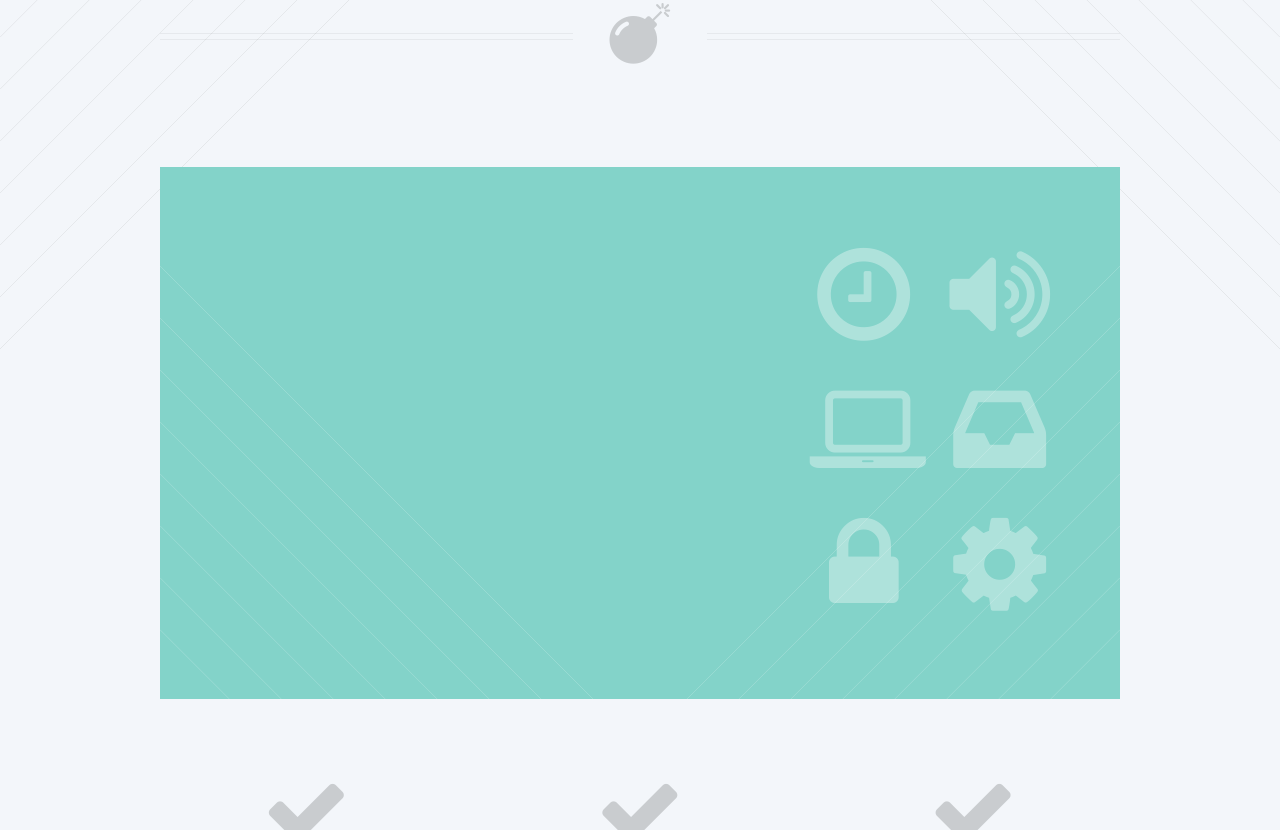
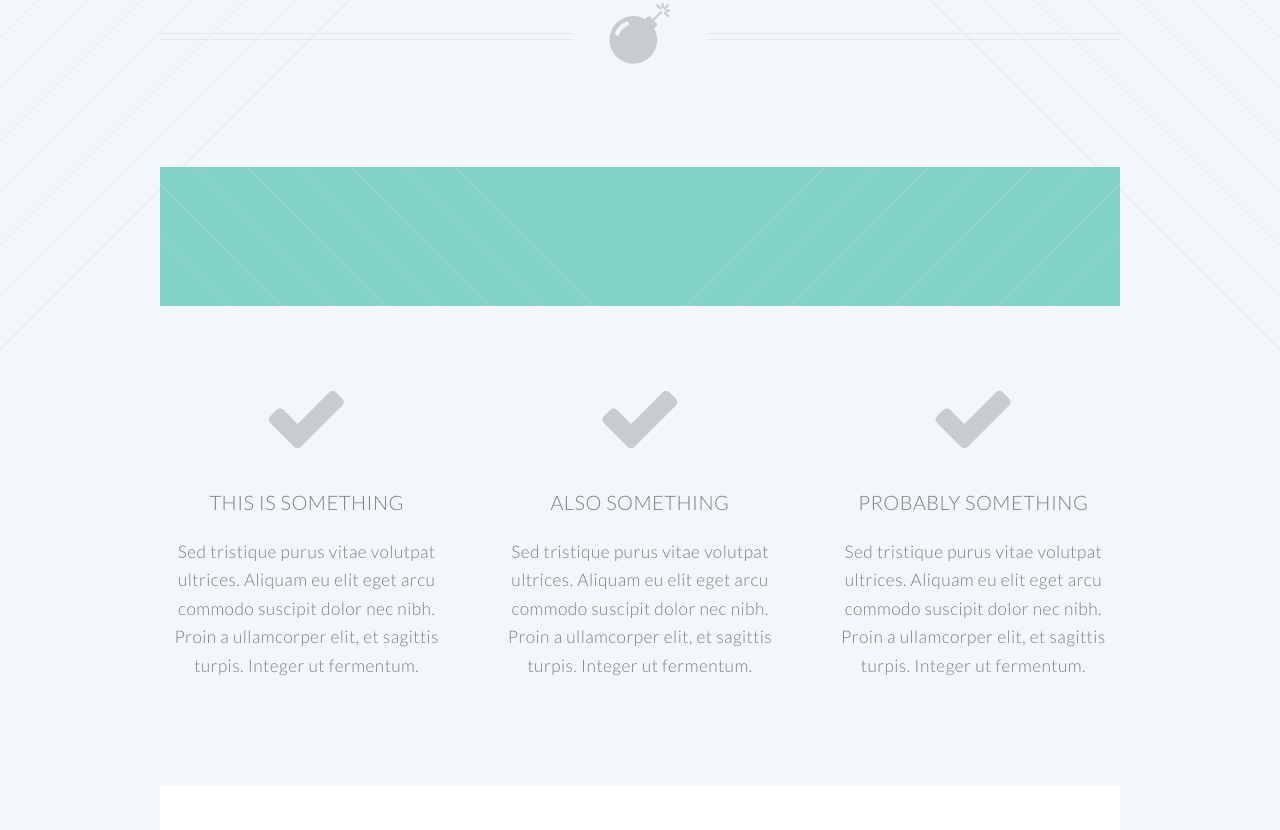
Before and after one commit to theflyingcow123/theflyingcow123.github.io, a plain HTML site: page index.html in a window 1280 px wide. Shown: the part 627-1457 px from the top of the page. Drawn offline with Linux system fonts and the light colour scheme.

Commit message:
deleted icons

```diff
--- a/index.html
+++ b/index.html
@@ -91,18 +91,7 @@
 
 
 								</div>
-								<div class="4u 12u(narrower) important(narrower)">
 
-									<ul class="featured-icons">
-										<li><span class="icon fa-clock-o"><span class="label">Feature 1</span></span></li>
-										<li><span class="icon fa-volume-up"><span class="label">Feature 2</span></span></li>
-										<li><span class="icon fa-laptop"><span class="label">Feature 3</span></span></li>
-										<li><span class="icon fa-inbox"><span class="label">Feature 4</span></span></li>
-										<li><span class="icon fa-lock"><span class="label">Feature 5</span></span></li>
-										<li><span class="icon fa-cog"><span class="label">Feature 6</span></span></li>
-									</ul>
-
-								</div>
 							</div>
 						</section>
 
```
